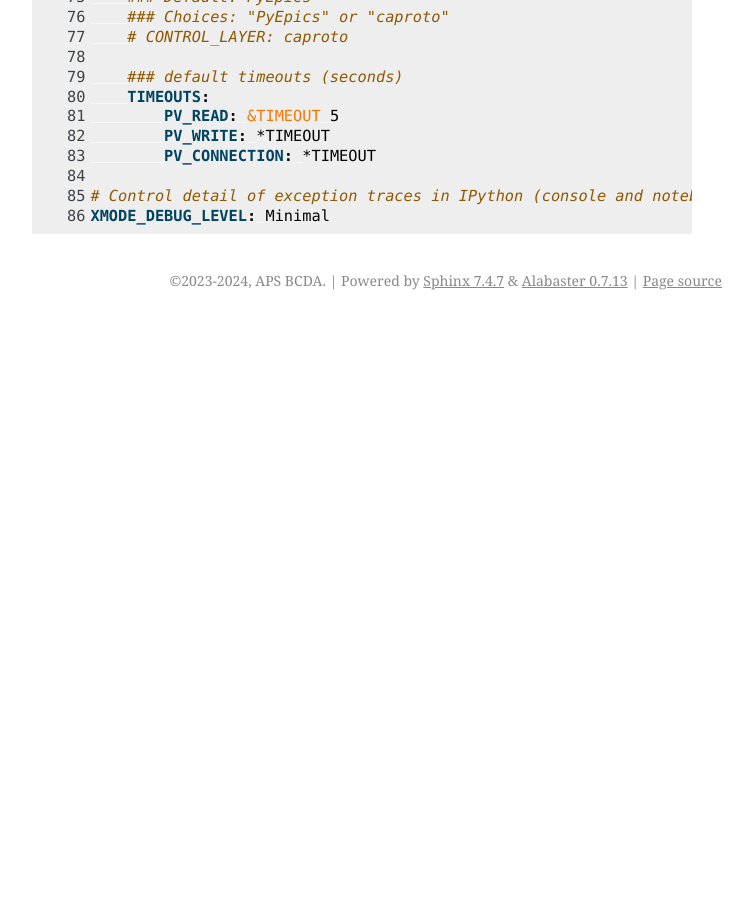
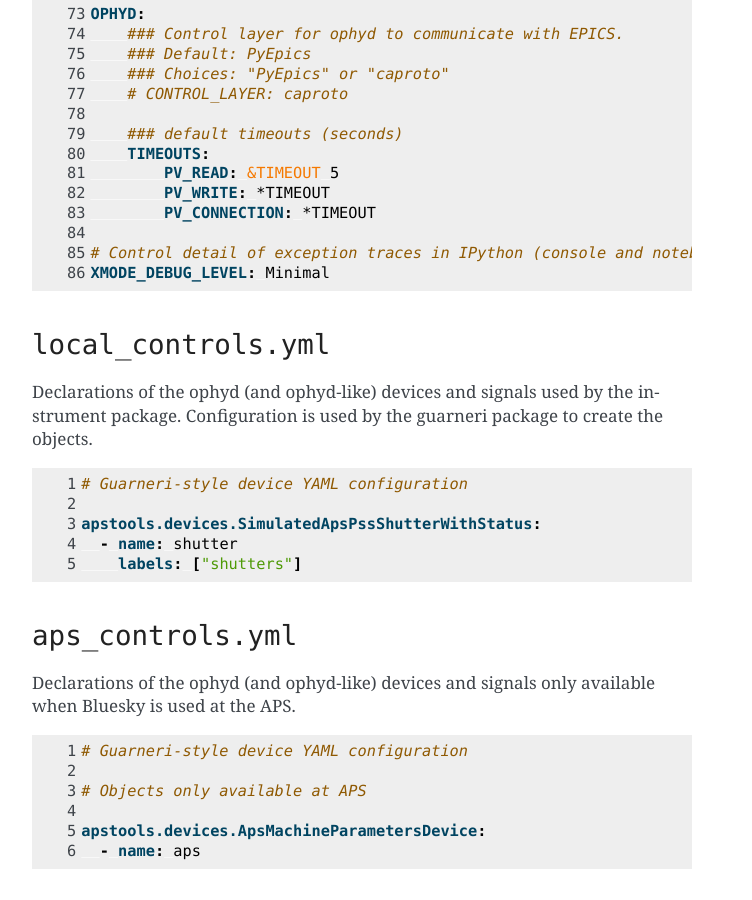
Before and after one commit to BCDA-APS/bs_model_instrument, a Sphinx documentation site: the page built from docs/source/api/configs.rst, in a window 1280 px wide and 900 px high, scrolled down 1738 px. Shown: the whole window, without its empty margins (388-1140 px from the left). Built offline with Sphinx 7.4.7, drawn with Linux system fonts in a browser that asks for light colours; the version number could not be read and is left out; before the commit the page ends 2058 px from its top, so only the background shows below that; some of the changed text lies outside the part shown.

Commit message:
DOC #31 guarneri-related

```diff
--- a/docs/source/api/configs.rst
+++ b/docs/source/api/configs.rst
@@ -7,7 +7,38 @@
 the bluesky queueserver host process (QS host) is described  in the :ref:`qserver`
 section.
 
-.. rubric:: file: ``iconfig.yml``
+.. _api.configs.iconfig:
+
+``iconfig.yml``
+---------------
+
+Various constants and terms used to configure the instrument package.
+
 .. literalinclude:: ../../../src/instrument/configs/iconfig.yml
     :language: yaml
     :linenos:
+
+.. _api.configs.local_controls:
+
+``local_controls.yml``
+------------------------------
+
+Declarations of the ophyd (and ophyd-like) devices and signals used by the
+instrument package.  Configuration is used by the guarneri package to create the
+objects.
+
+.. literalinclude:: ../../../src/instrument/configs/local_controls.yml
+    :language: yaml
+    :linenos:
+
+.. _api.configs.aps_controls:
+
+``aps_controls.yml``
+------------------------------
+
+Declarations of the ophyd (and ophyd-like) devices and signals
+only available when Bluesky is used at the APS.
+
+.. literalinclude:: ../../../src/instrument/configs/aps_controls.yml
+    :language: yaml
+    :linenos:
--- a/docs/source/api/plans.rst
+++ b/docs/source/api/plans.rst
@@ -9,7 +9,9 @@
     :nosignatures:
 
     ~instrument.plans.dm_plans
+    ~instrument.plans.local_controls
     ~instrument.plans.sim_plans
 
 .. automodule:: instrument.plans.dm_plans
+.. automodule:: instrument.plans.local_controls
 .. automodule:: instrument.plans.sim_plans
```
Also changed, not shown: docs/source/api/devices.rst (+7 -2 lines), 1 other file.
